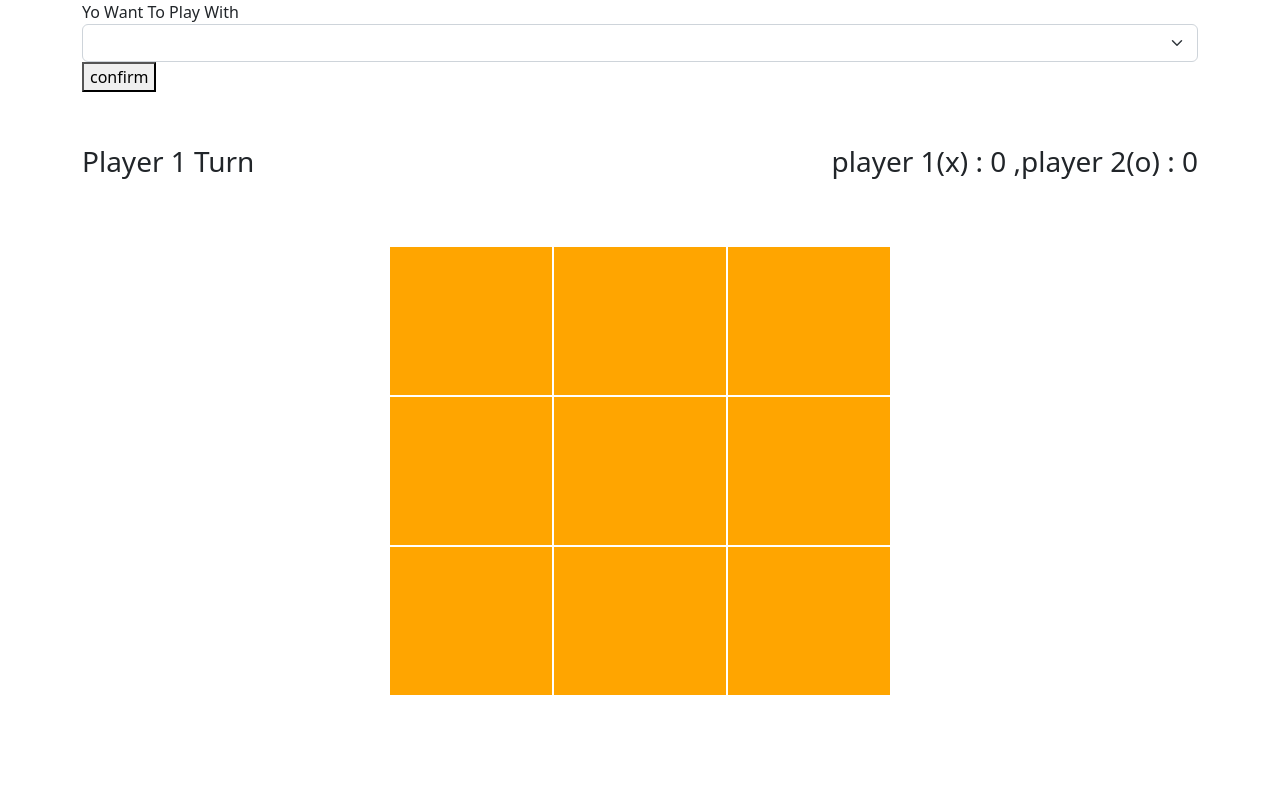
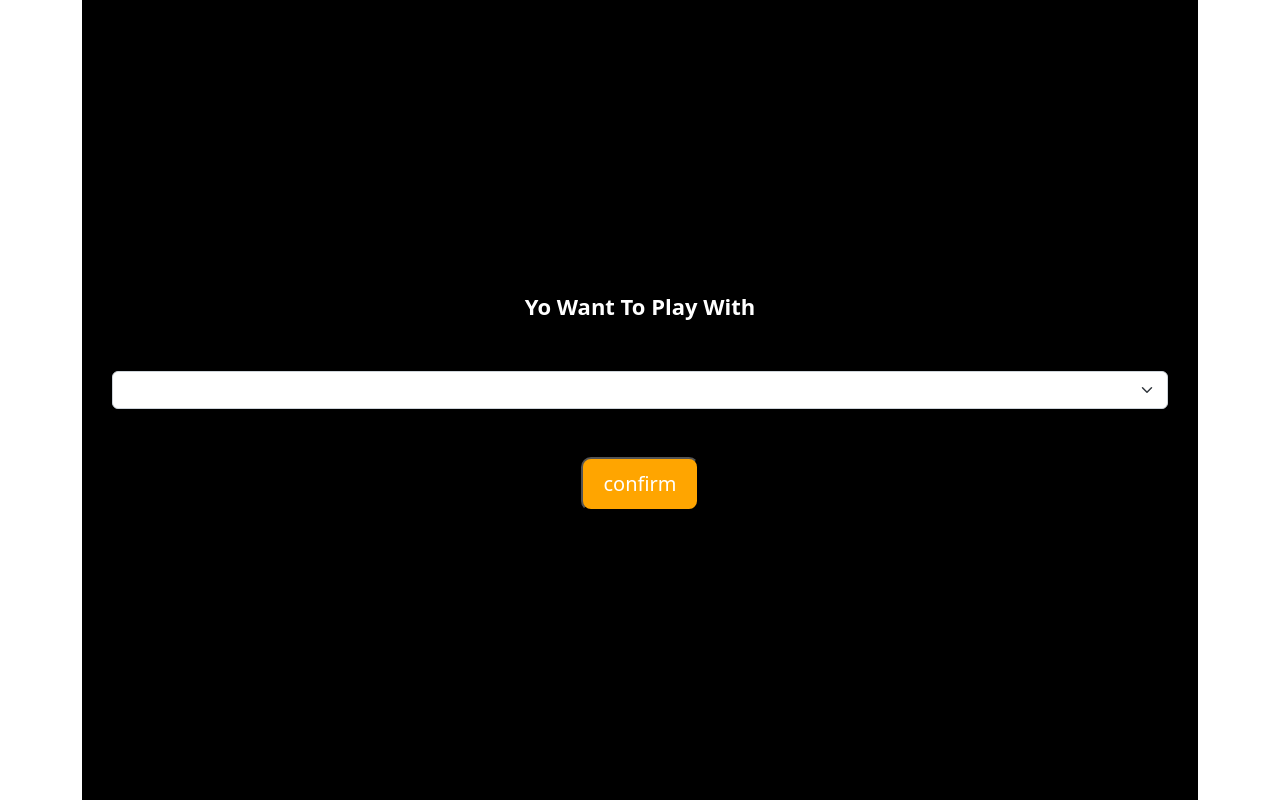
Before and after one commit to ElsayedTork/Vue-XO-Game, a Vue app: page / in a window 1280 px wide. Built offline with nearby package versions, Linux system fonts and the light colour scheme; the HTML template or start-up script is replaced by a standard one.

Commit message:
handle form ui and functionality

```diff
--- a/src/components/cards/index.vue
+++ b/src/components/cards/index.vue
@@ -1,19 +1,9 @@
 <template>
   <div class="tic-game container">
-    <form @submit.prevent="playWith">
-      <label class="text-center">Yo Want To Play With</label>
-      <select
-        class="form-select"
-        aria-label="Default select example"
-        v-model="playingWith"
-      >
-        <option value="Computer">With Computer</option>
-        <option value="Players">Two Player</option>
-      </select>
-      <div>
-        <button>confirm</button>
-      </div>
-    </form>
+    <section v-if="playingWith == ''">
+      <option-play @play-with="playWith"></option-play>
+    </section>
+    <section v-else>
       <Info
         :counter="counter"
         :player1Wins="player1Wins"
@@ -54,14 +44,15 @@
           Continue
         </button>
       </div>
+    </section>
   </div>
 </template>
 <script>
 import Info from './info.vue';
+import optionPlay from './optionPlay.vue';
 export default {
   data() {
     return {
-      playingWith: '',
       counter: 0,
       player1Wins: 0,
       player2Wins: 0,
@@ -71,6 +62,7 @@ export default {
       winner: null,
       randomNum: null,
       endMatchPlayer1Wins: false,
+      playingWith: '',
     };
   },
   computed: {
@@ -88,17 +80,16 @@ export default {
   },
   components: {
     Info,
+    optionPlay,
   },
   methods: {
-    playWith() {
-      console.log(this.playingWith);
+    playWith(optionToPlay) {
+      this.playingWith = optionToPlay;
     },
     playGame(index) {
       if (this.playingWith == 'Players') {
         this.addNameClass(index);
-        console.log('Playersssss');
-      } else {
-        console.log('Computer ssss');
+      } else if (this.playingWith == 'Computer') {
         this.computerPlayer(index);
       }
     },
@@ -123,12 +114,9 @@ export default {
                 break;
               }
             }
-            console.log('this.randomNum', this.randomNum);
             this.playOnce(this.randomNum);
-            // console.log('this.randomNum', this.randomNum);
             this.checkWin(this.player);
             this.counter++;
-            console.log(this.xoarr);
           }
         }, 500);
       }
--- /dev/null
+++ b/src/components/cards/optionPlay.vue
@@ -0,0 +1,50 @@
+<template>
+  <form @submit.prevent="$emit('play-with', playingWith)">
+    <label class="text-center mb-5">Yo Want To Play With</label>
+    <select
+      class="form-select"
+      aria-label="Default select example"
+      v-model="playingWith"
+    >
+      <option value="Computer">With Computer</option>
+      <option value="Players">Two Player</option>
+    </select>
+    <div class="mt-5">
+      <button>confirm</button>
+    </div>
+  </form>
+</template>
+<script>
+export default {
+  data() {
+    return {
+      playingWith: '',
+    };
+  },
+  emits: ['play-with'],
+};
+</script>
+<style lang="scss" scoped>
+form {
+  background-color: #000;
+  width: 100%;
+  height: 100vh;
+  display: flex;
+  align-items: center;
+  justify-content: center;
+  flex-direction: column;
+  padding: 10px 30px;
+  label {
+    color: #fff;
+    font-size: 22px;
+    font-weight: 700;
+  }
+  button {
+    padding: 10px 20px;
+    background-color: orange;
+    color: #fff;
+    font-size: 20px;
+    border-radius: 10px;
+  }
+}
+</style>
```
Lines whose indentation alone changed are shown as unchanged.
